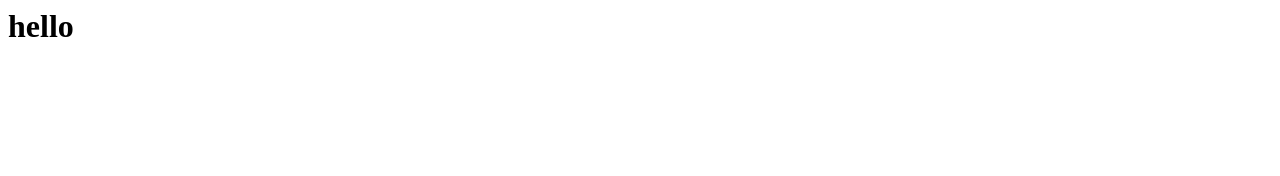
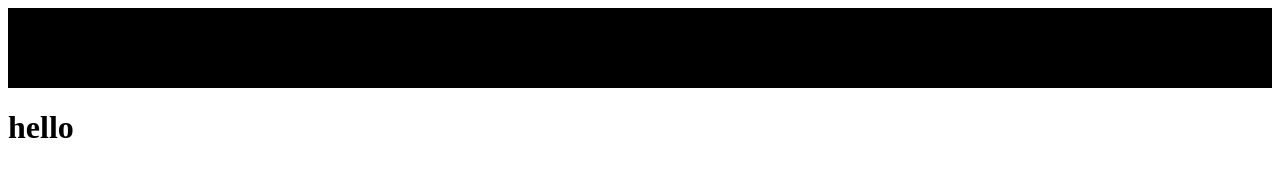
Before and after one commit to ashukla1218/MERN, a website: page DAY11_NodeJS/pages/homepage.html in a window 1280 px wide. Drawn offline with Linux system fonts and the light colour scheme.

Commit message:
add nav bar

```diff
--- a/DAY11_NodeJS/pages/homepage.html
+++ b/DAY11_NodeJS/pages/homepage.html
@@ -3,8 +3,15 @@
     <meta charset="UTF-8">
     <meta name="viewport" content="width=device-width, initial-scale=1.0">
     <title>Document</title>
+    <style>
+        nav{
+            height: 10vh;
+            background-color: black;
+        }
+    </style>
 </head>
 <body>
+    <nav></nav>
     <h1>hello</h1>
 </body>
 </html>
```
Also changed, not shown: 1 other file.
